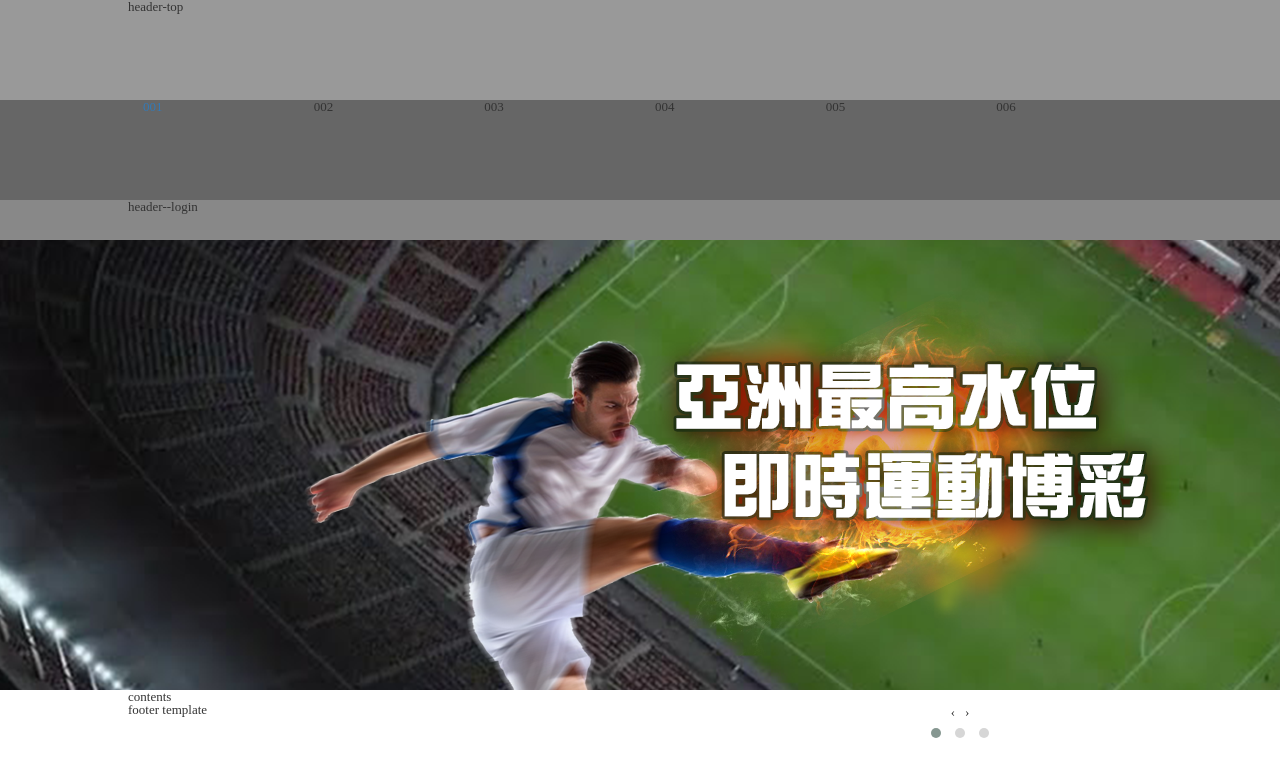
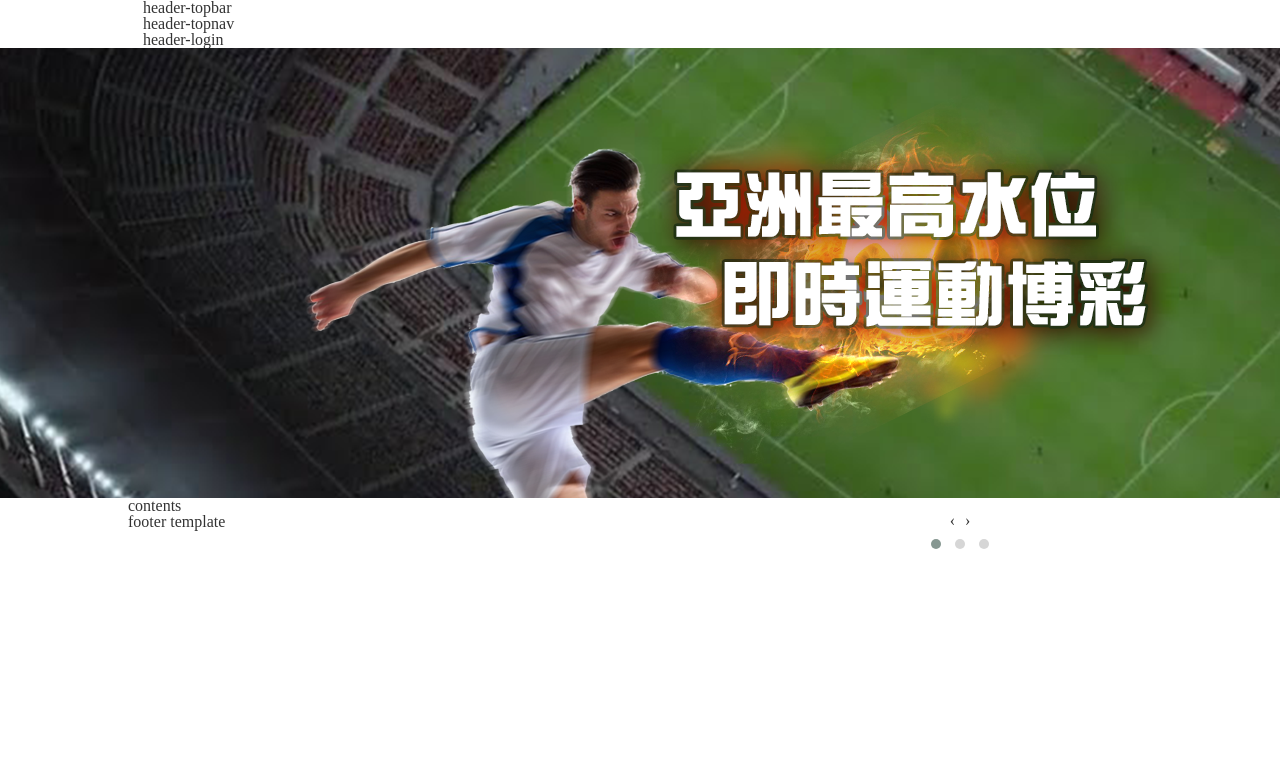
Before and after one commit to JasonLinn/Development, a website: page index.html in a window 1280 px wide. Shown: the top 776 px of the page. Drawn offline with nearby package versions, Linux system fonts and the light colour scheme.

Commit message:
modify frame

```diff
--- a/gulpfile.js
+++ b/gulpfile.js
@@ -81,7 +81,7 @@ gulp.task('styles', function () {
 
 //html
 gulp.task('fileinclude', function () {
-    gulp.src(['app/*.html'])
+    gulp.src(['app/*.html','app/**/*.html'])
         .pipe(gulpPlumber())
         .pipe(fileinclude({
             prefix: '@@',
--- a/index.html
+++ b/index.html
@@ -9,41 +9,16 @@
 </head>
 <body>
      <div class="header">
-    <div class="header--top">
-        <div class="container">
-            <div class="row">
-                header-top
-            </div>
-        </div>
-    </div>
-     <div class="header--menu">
-        <div class="container">
-            <div class="row">
-                <!--header--menu-->
-                <ul>
-                    <li class="col-md-2 menu"><a href="" class="link">001</a>
-                       <div class="sub_menu">
-                           test
-                       </div>
-
-                    </li>
-                    <li class="col-md-2">002</li>
-                    <li class="col-md-2">003</li>
-                    <li class="col-md-2">004</li>
-                    <li class="col-md-2">005</li>
-                    <li class="col-md-2">006</li>
-                </ul>
-
-            </div>
-        </div>
-    </div>
-    <div class="header--login">
-        <div class="container">
-            <div class="row">
-                header--login
-            </div>
-        </div>
-
+    <div class="container">
+        <div class="header-topbar">
+    <h1>header-topbar</h1>
+</div>
+        <div class="header-topnav">
+    <h1>header-topnav</h1>
+</div>
+        <div class="header-login">
+    <h1>header-login</h1>
+</div>
     </div>
 </div>
      <div class="banner color-red">
--- a/js/main.js
+++ b/js/main.js
@@ -5,9 +5,7 @@ $('.banner_carousel').owlCarousel({
     loop:true,
     nav:true,
     items: 1,
-
 });
-
 //menu effect
 
 $(document).ready(function(){
--- a/sass/base/_setting.scss
+++ b/sass/base/_setting.scss
@@ -7,3 +7,11 @@ $largenav :  200;
 // banner basic setting
 $banner_height : 450;
 $banner-bg__color : red;
+
+
+
+
+// theme  setting
+
+$theme_black :false;
+$theme_red : true;
--- a/sass/base/_var.scss
+++ b/sass/base/_var.scss
@@ -1 +1,2 @@
+//font
 $fontfamilys :   'Open Sans', sans-serif;
--- a/sass/main.scss
+++ b/sass/main.scss
@@ -1,50 +1,18 @@
+//basic setting
 @import "vender/bootstrap-sass/bootstrap";
+@import "base/reset";
 @import "base/var";
 @import "base/font";
-@import "base/reset";
 @import "base/setting";
+@import "base/color";
 @import "mixin/mixin";
+
+// component
 @import "modules/header";
 @import "modules/banner";
 @import "modules/login";
 
-//font
-@include body-font();
-
-//header style
-// @include header-style(small);
-@include headers(auto , 100px , 100px ,40px);
-
-.header {
-  .header--top {
-    background-color: #999;
-  }
-
-  .header--menu {
-    background-color: #666;
-  }
-
-  .header--login {
-    background-color: #888;
-  }
-}
-
-.banner_carousel {
-  width: 1920px;
-
-  .banner-item {
-    width: 100%;
-    height: 450px;
-  }
-}
-
-.header--menu {
-  .link {}
-
-  .menu {
-    .sub_menu {
-      display: none;
-    }
-  }
-
-}
+// vender
+// skin
+// page
+//test
--- a/sass/mixin/_mixin.scss
+++ b/sass/mixin/_mixin.scss
@@ -15,8 +15,8 @@
   // Animation
 
 // ----------------------------------------------------------------------
-// @import "mixins/animate-link";
-// @import "mixins/animations";
+@import "mixins/animate-link";
+@import "mixins/animations";
 // @import "mixins/backface-visibility";
 // @import "mixins/keyframes";
 // @import "mixins/single-transform";
@@ -30,7 +30,7 @@
 
 // ----------------------------------------------------------------------
 // @import "mixins/hide-text";
-// @import "mixins/hover-focus";
+@import "mixins/hover-focus";
 // @import "mixins/replace-text";
 
 // ----------------------------------------------------------------------
@@ -38,17 +38,18 @@
   // Gradients
 
 // ----------------------------------------------------------------------
-// @import "mixins/linear-gradient";
-// @import "mixins/linear-gradient-angle";
+@import "mixins/linear-gradient";
+@import "mixins/linear-gradient-angle";
 
 // ----------------------------------------------------------------------
 
   // Layout
 
 // ----------------------------------------------------------------------
-// @import "mixins/background-cover";
+@import "mixins/background-cover";
 @import "mixins/box-model";
-// @import "mixins/clearfix";
+@import "mixins/clearfix";
+@import "mixins/section_area";
 // @import "mixins/inline-block";
 
 // ----------------------------------------------------------------------
@@ -65,7 +66,7 @@
   // Styles
 
 // ----------------------------------------------------------------------
-// @import "mixins/box-shadow";
+@import "mixins/box-shadow";
 // @import "mixins/inner-shadow";
 // @import "mixins/opacity";
 // @import "mixins/placeholder";
--- a/sass/modules/_header.scss
+++ b/sass/modules/_header.scss
@@ -22,21 +22,20 @@
     }
   }
 }
-
 // can modify height
-@mixin headers($header_height:0 , $top_height:0 , $menu_height:0 , $login_height:0) {
+@mixin headers($header_height:null , $top_height:null , $menu_height:null , $login_height:null) {
   .header {
     height: $header_height;
     @include box-sizing(border-box);
-    .header--top {
+    .header-top {
       height: $top_height;
       @include box-sizing(border-box);
     }
-    .header--menu {
+    .header-topnav {
       height: $menu_height;
       @include box-sizing(border-box);
     }
-    .header--login {
+    .header-login {
       height: $login_height;
       @include box-sizing(border-box);
     }
```
Also changed, not shown: app/index.html (+4 -4 lines), app/template/header.html (+4 -35 lines), css/autoprefixer/main.css, css/main.css, dist/css/main.css, dist/index.html.
